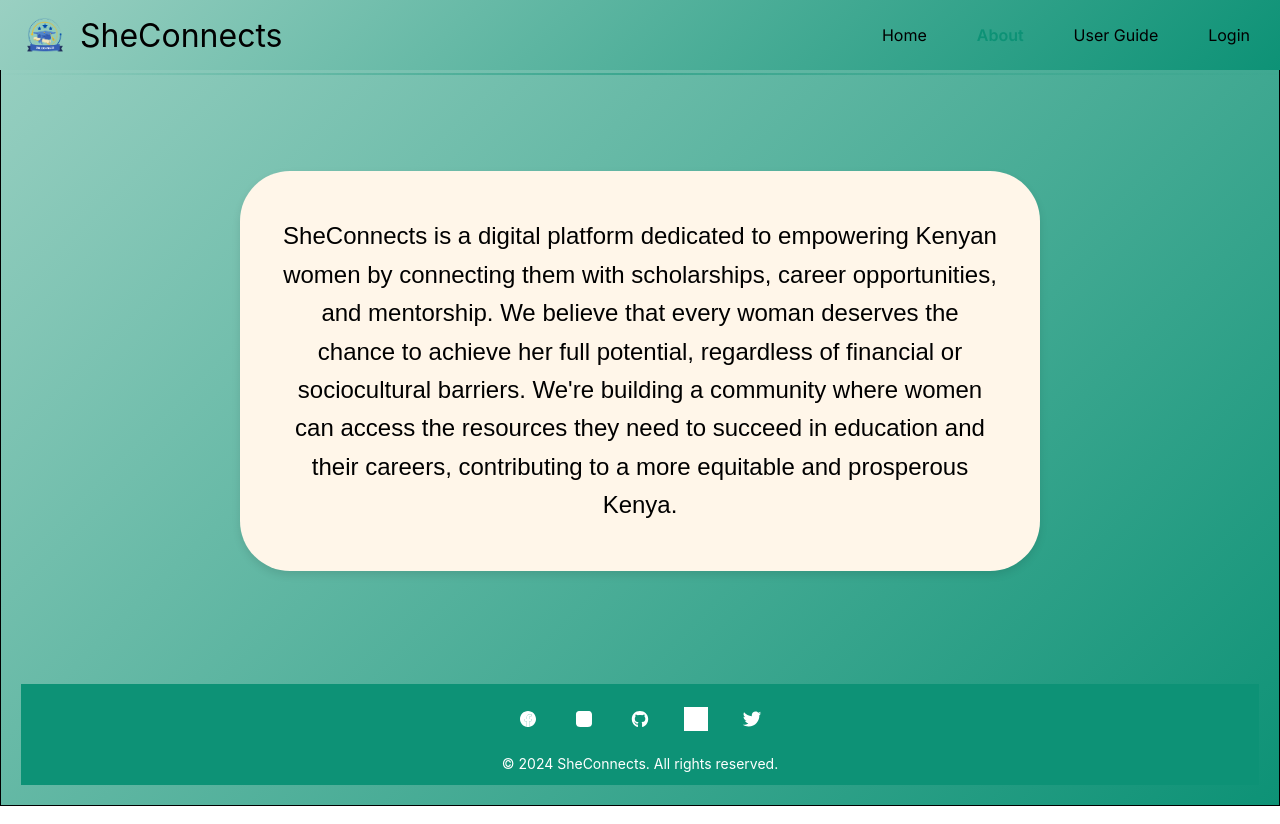
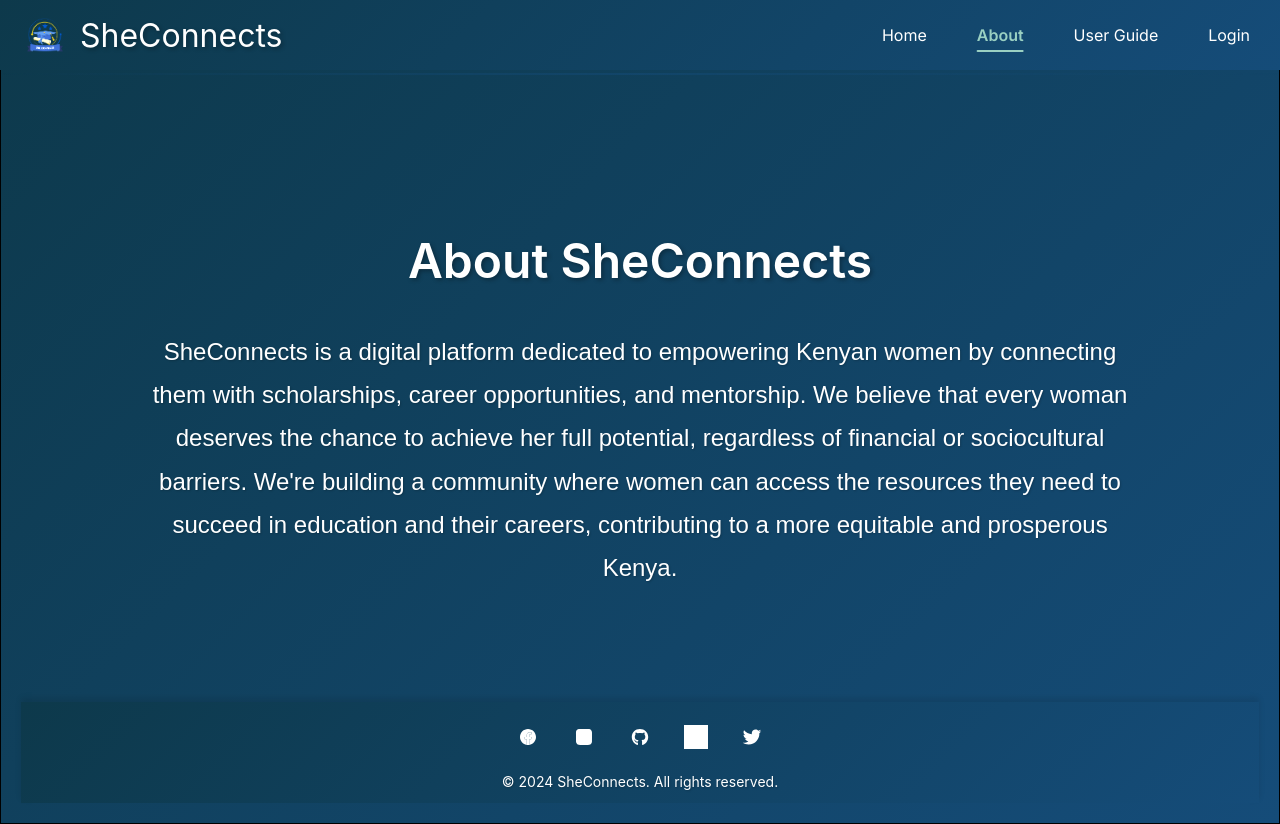
Before and after one commit to Essie-wanjiru001/SheConnects, a React (Create React App) app in the folder frontend/: page /about in a window 1280 px wide. Built offline with nearby package versions, Linux system fonts and the light colour scheme; grey boxes are pictures that could not be loaded; a web font is replaced by a local one.

Commit message:
Enhanced dashboard and footer styling; update colors, add gradients, and improve text visibility

```diff
--- a/frontend/src/components/About/About.jsx
+++ b/frontend/src/components/About/About.jsx
@@ -14,7 +14,7 @@ const About = () => {
       </CommonHeader>
       <ContentContainer>
         <MainSection>
-          <AboutContent>
+          <AboutTitle>About SheConnects</AboutTitle>
           <Description>
             SheConnects is a digital platform dedicated to empowering Kenyan
             women by connecting them with scholarships, career opportunities,
@@ -24,7 +24,6 @@ const About = () => {
             can access the resources they need to succeed in education and
             their careers, contributing to a more equitable and prosperous Kenya.
           </Description>
-          </AboutContent>
         </MainSection>
       </ContentContainer>
       <Footer />
@@ -36,32 +35,30 @@ const AboutWrapper = styled(CommonWrapper)``;
 
 const MainSection = styled.div`
   display: flex;
-  justify-content: center;
+  flex-direction: column;
   align-items: center;
   width: 100%;
-  padding: 20px;
-  margin: 20px 0;
+  padding: 40px 20px;
+  margin-top: 60px;
 `;
 
-const AboutContent = styled.div`
-  flex: 1;
-  display: flex;
-  justify-content: center;
-  align-items: center;
-  background-color: #fff6e9;
-  border-radius: 50px;
-  padding: 40px;
-  box-shadow: 0 4px 8px rgba(0, 0, 0, 0.1);
-  max-width: 800px;
-  min-height: 400px;
+const AboutTitle = styled.h1`
+  color: #ffffff;
+  font-size: 48px;
+  font-weight: 600;
+  margin-bottom: 40px;
+  text-align: center;
+  text-shadow: 2px 2px 4px rgba(0, 0, 0, 0.3);
 `;
 
 const Description = styled.p`
-  color: #000;
+  color: #ffffff;
   text-align: center;
   font: 400 24px 'Jomolhari', sans-serif;
-  line-height: 1.6;
+  line-height: 1.8;
   margin: 0;
+  max-width: 1000px;
+  text-shadow: 1px 1px 2px rgba(0, 0, 0, 0.2);
 
   @media (max-width: 768px) {
     font-size: 20px;
--- a/frontend/src/components/Dashboard/DashboardHeader.jsx
+++ b/frontend/src/components/Dashboard/DashboardHeader.jsx
@@ -21,24 +21,14 @@ const HeaderWrapper = styled.header`
   justify-content: center;
   text-shadow: 0px 4px 4px rgba(0, 0, 0, 0.25);
   width: 100%;
-  background-color: rgba(13, 146, 118, 1);
+  background: linear-gradient(135deg, rgb(13, 57, 75) 0%, rgb(21, 76, 121) 100%);
   padding: 10px 0;
   position: fixed;
   top: 0;
   left: 0;
   height: 70px;
   z-index: 1000;
-  box-shadow: 0 2px 4px rgba(0, 0, 0, 0.1);
-
-  &::after {
-    content: '';
-    position: absolute;
-    bottom: 0;
-    left: 0;
-    width: 100%;
-    height: 1px;
-    background: rgba(0, 0, 0, 0.1);
-  }
+  box-shadow: 0 2px 4px rgba(0, 0, 0, 0.2);
 `;
 
 const MenuIcon = styled.img`
@@ -56,11 +46,12 @@ const MenuIcon = styled.img`
 
 const Title = styled.h1`
   margin: 0;
-  color: rgba(255, 255, 255, 1);
+  color: #ffffff;
   font-family: Moul, -apple-system, Roboto, Helvetica, sans-serif;
   font-size: 45px; // Slightly reduced
   font-weight: 400;
   text-align: center;
+  text-shadow: 2px 2px 4px rgba(0, 0, 0, 0.3);
 
   @media (max-width: 991px) {
     font-size: 35px;
--- a/frontend/src/components/Dashboard/DashboardHome.jsx
+++ b/frontend/src/components/Dashboard/DashboardHome.jsx
@@ -32,7 +32,8 @@ const StudentDashboard = () => {
 };
 
 const DashboardWrapper = styled.div`
-  background-color: rgba(251, 251, 251, 1);
+  background: linear-gradient(135deg, rgb(13, 57, 75) 0%, rgb(21, 76, 121) 100%);
+  min-height: 100vh;
   padding-bottom: 10px;
   overflow: hidden;
 `;
--- a/frontend/src/components/Dashboard/DeadlineSection.jsx
+++ b/frontend/src/components/Dashboard/DeadlineSection.jsx
@@ -62,16 +62,12 @@ const Section = styled.section`
 `;
 
 const SectionTitle = styled.h2`
-  color: rgba(18, 18, 17, 1);
+  color: #ffffff;
   font-size: 32px;
-  font-family:
-    Inter,
-    -apple-system,
-    Roboto,
-    Helvetica,
-    sans-serif;
+  font-family: Inter, -apple-system, Roboto, Helvetica, sans-serif;
   font-weight: 700;
   margin-bottom: 41px;
+  text-shadow: 2px 2px 4px rgba(0, 0, 0, 0.3);
 `;
 
 const CardsContainer = styled.div`
@@ -111,8 +107,10 @@ const CardContent = styled.div`
 `;
 
 const Description = styled.p`
+  color: #ffffff;
   padding: 0 34px;
   margin: 0;
+  text-shadow: 1px 1px 2px rgba(0, 0, 0, 0.2);
 
   @media (max-width: 991px) {
     padding: 0 10px;
--- a/frontend/src/components/Dashboard/EventsSection.jsx
+++ b/frontend/src/components/Dashboard/EventsSection.jsx
@@ -56,16 +56,12 @@ const Section = styled.section`
 `;
 
 const SectionTitle = styled.h2`
-  color: rgba(18, 18, 17, 1);
+  color: #ffffff;
   font-size: 32px;
-  font-family:
-    Inter,
-    -apple-system,
-    Roboto,
-    Helvetica,
-    sans-serif;
+  font-family: Inter, -apple-system, Roboto, Helvetica, sans-serif;
   font-weight: 700;
   margin-bottom: 46px;
+  text-shadow: 2px 2px 4px rgba(0, 0, 0, 0.3);
 
   @media (max-width: 991px) {
     margin-bottom: 40px;
@@ -110,8 +106,10 @@ const CardContent = styled.div`
 `;
 
 const Description = styled.p`
+  color: #ffffff;
   padding: 15px 37px 95px;
   margin: 0;
+  text-shadow: 1px 1px 2px rgba(0, 0, 0, 0.2);
 
   @media (max-width: 991px) {
     padding: 15px 20px 110px;
--- a/frontend/src/components/Guide/UserGuide.jsx
+++ b/frontend/src/components/Guide/UserGuide.jsx
@@ -3,7 +3,7 @@ import styled from "styled-components";
 import Logo from "../Home/Logo";
 import NavigationMenu from "../Home/NavigationMenu";
 import Footer from "../Home/Footer";
-import { CommonWrapper, CommonHeader, ContentContainer } from '../../styles/CommonStyles';
+import { CommonWrapper, CommonHeader } from '../../styles/CommonStyles';
 
 const UserGuide = () => {
   return (
@@ -12,9 +12,7 @@ const UserGuide = () => {
         <Logo />
         <NavigationMenu />
       </CommonHeader>
-      <ContentContainer>
       <MainSection>
-          <GuideContent>
         <GuideTitle>How to Use SheConnects</GuideTitle>
         <GuideSection>
           <SubTitle>Finding Scholarships</SubTitle>
@@ -42,9 +40,7 @@ const UserGuide = () => {
             who can guide your educational and career journey.
           </Description>
         </GuideSection>
-          </GuideContent>
       </MainSection>
-      </ContentContainer>
       <Footer />
     </GuideWrapper>
   );
@@ -54,31 +50,18 @@ const GuideWrapper = styled(CommonWrapper)``;
 
 const MainSection = styled.div`
   display: flex;
-  justify-content: center;
+  flex-direction: column;
   align-items: center;
   width: 100%;
-  padding: 20px;
-  margin: 20px 0;
-`;
-
-const GuideContent = styled.div`
-  flex: 1;
-  display: flex;
-  flex-direction: column;
-  gap: 30px;
-  background-color: #fff6e9;
-  border-radius: 50px;
-  padding: 40px;
-  box-shadow: 0 4px 8px rgba(0, 0, 0, 0.1);
-  max-width: 800px;
-  min-height: 400px;
+  padding: 40px 20px;
+  margin-top: 60px;
 `;
 
 const GuideTitle = styled.h1`
-  color: #000;
-  text-align: center;
-  font: 600 36px 'Inter', sans-serif;
-  margin-bottom: 30px;
+  color: #ffffff;
+  font-size: 48px;
+  font-weight: 600;
+  margin-bottom: 40px;
 `;
 
 const GuideSection = styled.div`
--- a/frontend/src/components/Home/Footer.jsx
+++ b/frontend/src/components/Home/Footer.jsx
@@ -12,7 +12,7 @@ const Footer = () => {
 };
 
 const FooterWrapper = styled.footer`
-  background-color: #0d9276;
+  background: linear-gradient(135deg, rgb(13, 57, 75) 0%, rgb(21, 76, 121) 100%);
   display: flex;
   margin-top: 53px;
   width: 100%;
@@ -20,6 +20,7 @@ const FooterWrapper = styled.footer`
   align-items: center;
   justify-content: center;
   padding: 13px 70px;
+  box-shadow: 0 -4px 6px rgba(0, 0, 0, 0.1);
 
   @media (max-width: 991px) {
     max-width: 100%;
@@ -29,10 +30,11 @@ const FooterWrapper = styled.footer`
 `;
 
 const Copyright = styled.p`
-  color: white;
+  color: #ffffff;
   font-size: 14px;
   margin-top: 10px;
   text-align: center;
+  text-shadow: 1px 1px 2px rgba(0, 0, 0, 0.2);
 `;
 
 export default Footer;
--- a/frontend/src/components/Home/Logo.jsx
+++ b/frontend/src/components/Home/Logo.jsx
@@ -1,15 +1,28 @@
 import React from "react";
 import styled from "styled-components";
+import { Link } from "react-router-dom";
 import logoImage from "../../assets/images/logo.png";
 
 const Logo = () => {
   return (
-    <LogoWrapper>
-      <LogoImage loading="lazy" src={logoImage} alt="SheConnects Logo" />
-      <BrandName>SheConnects</BrandName>
-    </LogoWrapper>
+    <LogoLink to="/">
+      <LogoWrapper>
+        <LogoImage loading="lazy" src={logoImage} alt="SheConnects Logo" />
+        <BrandName>SheConnects</BrandName>
+      </LogoWrapper>
+    </LogoLink>
   );
 };
+
+const LogoLink = styled(Link)`
+  text-decoration: none;
+  cursor: pointer;
+  transition: transform 0.3s ease;
+
+  &:hover {
+    transform: scale(1.02);
+  }
+`;
 
 const LogoWrapper = styled.div`
   display: flex;
@@ -18,16 +31,18 @@ const LogoWrapper = styled.div`
 `;
 
 const LogoImage = styled.img`
-  height: 50px; // Reduced height
+  height: 50px;
   width: auto;
+  filter: brightness(1.2);
 `;
 
 const BrandName = styled.h1`
-  color: #000000;
+  color: #ffffff;
   font-family: Moul, -apple-system, Roboto, Helvetica, sans-serif;
-  font-size: 32px; // Reduced font size
+  font-size: 32px;
   font-weight: 400;
   margin: 0;
+  text-shadow: 2px 2px 4px rgba(0, 0, 0, 0.3);
 `;
 
 export default Logo;
--- a/frontend/src/components/Home/NavigationMenu.jsx
+++ b/frontend/src/components/Home/NavigationMenu.jsx
@@ -33,21 +33,35 @@ const Nav = styled.nav`
 `;
 
 const NavLink = styled(Link)`
-  color: #000000;
+  color: #ffffff; // Changed to white for better visibility
   font-family: Inter, sans-serif;
-  font-size: 16px; // Reduced font size
+  font-size: 16px;
   font-weight: 500;
   text-decoration: none;
   padding: 5px 10px;
-  transition: color 0.3s ease;
+  transition: all 0.3s ease;
+  position: relative;
 
   &:hover {
-    color: #0d9276;
+    color: #9ad0c2; // Light mint color on hover
+    text-shadow: 0 0 8px rgba(154, 208, 194, 0.4); // Glow effect on hover
   }
 
   &.active {
-    color: #0d9276;
+    color: #9ad0c2; // Light mint color for active state
     font-weight: 600;
+
+    &::after {
+      content: '';
+      position: absolute;
+      bottom: -2px;
+      left: 50%;
+      transform: translateX(-50%);
+      width: 70%;
+      height: 2px;
+      background-color: #9ad0c2;
+      border-radius: 2px;
+    }
   }
 `;
 
--- a/frontend/src/styles/CommonStyles.jsx
+++ b/frontend/src/styles/CommonStyles.jsx
@@ -1,7 +1,7 @@
 import styled from 'styled-components';
 
 export const CommonWrapper = styled.div`
-  background: linear-gradient(135deg, #9ad0c2 0%, #0d9276 100%);
+  background: linear-gradient(135deg, rgb(13, 57, 75) 0%, rgb(21, 76, 121) 100%);
   min-height: 100vh;
   display: flex;
   flex-direction: column;
@@ -21,7 +21,7 @@ export const CommonHeader = styled.div`
   top: 0;
   left: 0;
   right: 0;
-  background: linear-gradient(135deg, #9ad0c2 0%, #0d9276 100%);
+  background: linear-gradient(135deg, rgb(13, 57, 75) 0%, rgb(21, 76, 121) 100%);
   z-index: 1000;
 
   &::after {
@@ -34,7 +34,7 @@ export const CommonHeader = styled.div`
     background: linear-gradient(
       to right,
       transparent,
-      rgba(13, 146, 118, 0.5),
+      rgba(21, 76, 121, 0.5),
       transparent
     );
   }
```
Also changed, not shown: frontend/src/components/Dashboard/Sidebar.jsx (+48 -15 lines). Lines whose indentation alone changed are shown as unchanged.
